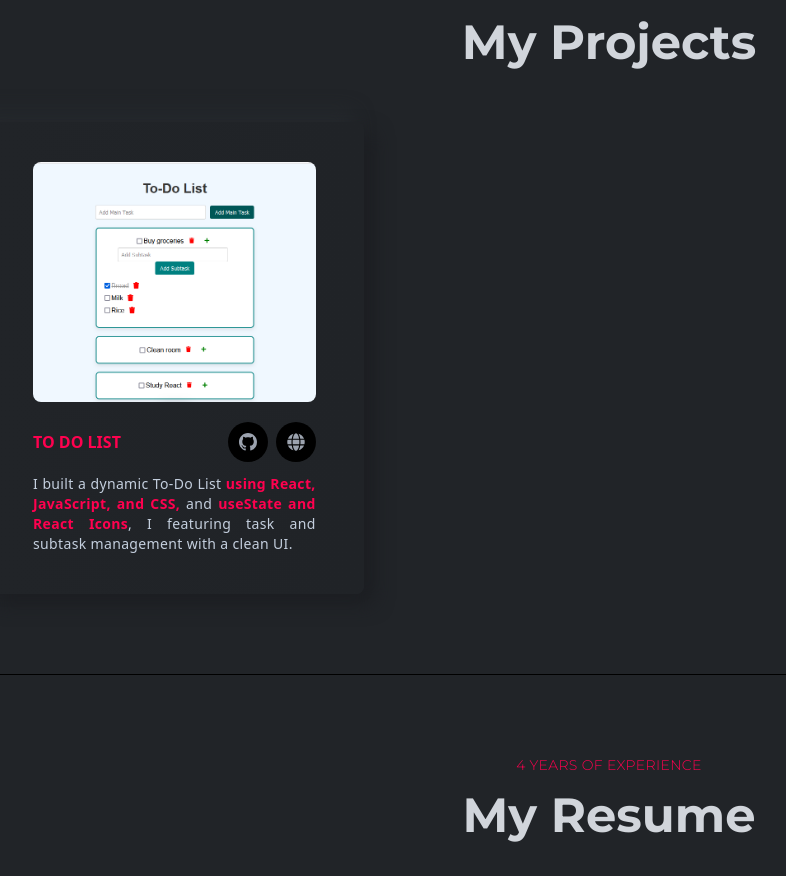
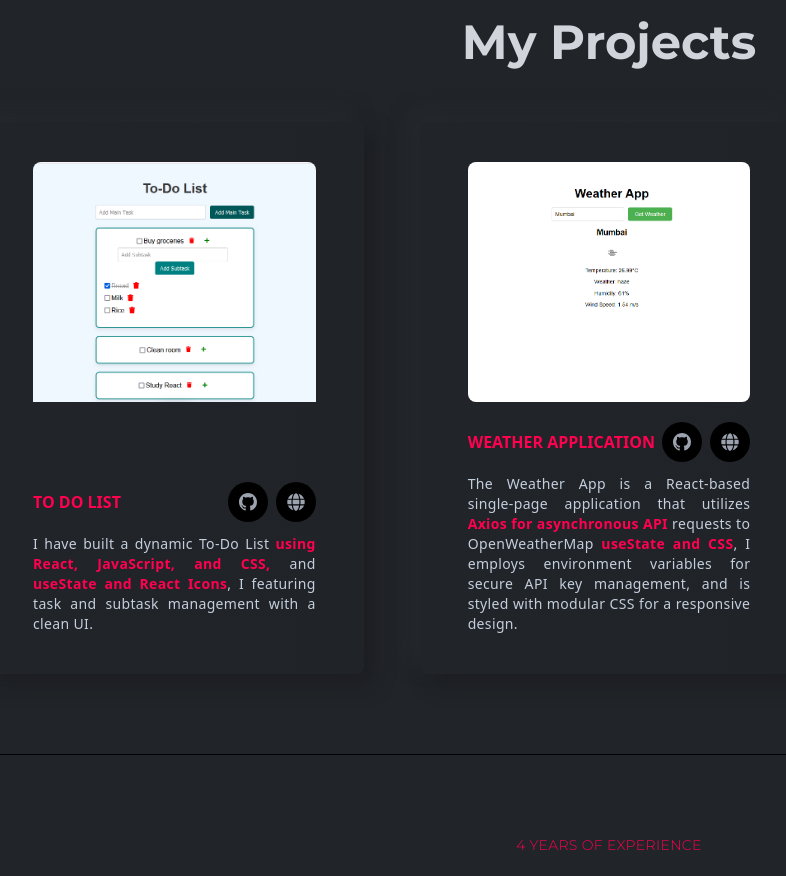
Before and after one commit to Binish30/portfolio, a React (Create React App) app: page / in a window 1280 px wide. Shown: the part 1620-2496 px from the top of the page, without its empty margins (31-817 px from the left). Built offline with nearby package versions, Linux system fonts and the light colour scheme.

Commit message:
projectupdate

```diff
--- a/src/assets/index.js
+++ b/src/assets/index.js
@@ -1,11 +1,13 @@
 import bannerImg from "./images/bannerImg.png";
 import contactImg from "./images/contact/contactImg.png";
 import logo from "./images/logo.png";
-import todolist from "./images/projects/todolist.png"
+import todolist from "./images/projects/todolist.png";
+import weatherapp from "./images/projects/weatherapp.png";
 
 export {
     bannerImg,
     contactImg,
     logo,
     todolist,
+    weatherapp,
 };
--- a/src/components/projects/Projects.js
+++ b/src/components/projects/Projects.js
@@ -1,7 +1,8 @@
 import React from "react";
 import Title from "../layouts/Title";
 import {
- todolist
+ todolist,
+ weatherapp
 } from "../../assets/index";
 import ProjectsCard from "./ProjectsCard";
 
@@ -22,7 +23,7 @@ const Projects = () => {
           title="To Do List"
           des={
             <p>
-              I built a dynamic To-Do List{" "}
+              I have built a dynamic To-Do List{" "}
               <span className="text-designColor font-bold">
               using React, JavaScript, and CSS,
               </span>{" "}
@@ -35,6 +36,24 @@ const Projects = () => {
           github="https://github.com/Binish30/To-Do-List"
           live="https://todo-listapplication.vercel.app/s"
         />
+
+        <ProjectsCard
+          title="Weather Application"
+          des={
+            <p>
+              The Weather App is a React-based single-page application that utilizes{" "}
+              <span className="text-designColor font-bold">
+              Axios for asynchronous API
+              </span>{" "}
+              requests to OpenWeatherMap
+              <span className="text-designColor font-bold"> useState and CSS</span>, I
+              employs environment variables for secure API key management, and is styled with modular CSS for a responsive design.
+            </p>
+          }
+          src={weatherapp}
+          github="https://github.com/Binish30/Weather-App"
+          live="https://climatracker.vercel.app/"
+        />
       </div>
     </section>
   );
```
Also changed, not shown: src/assets/images/projects/weatherapp.png (added).
